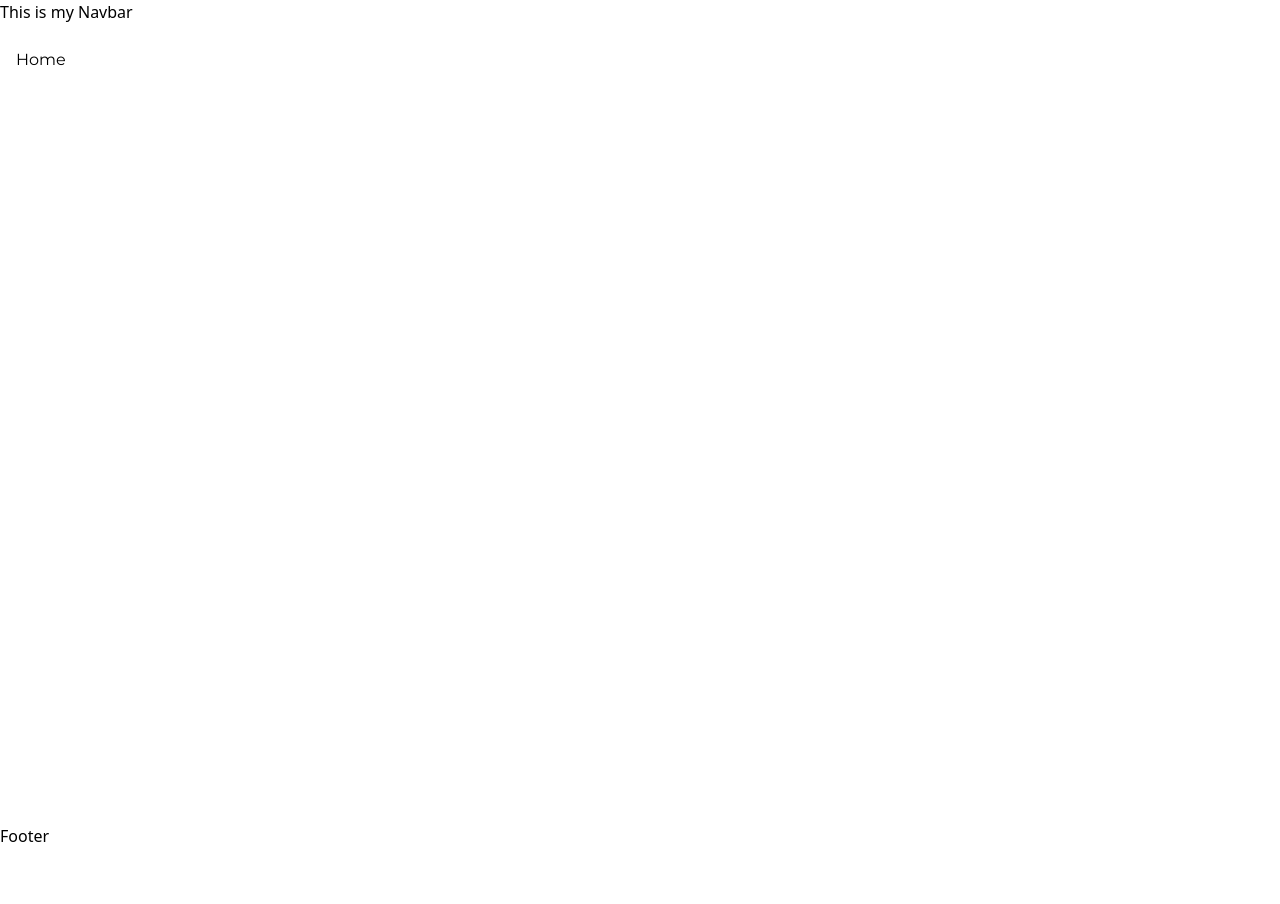
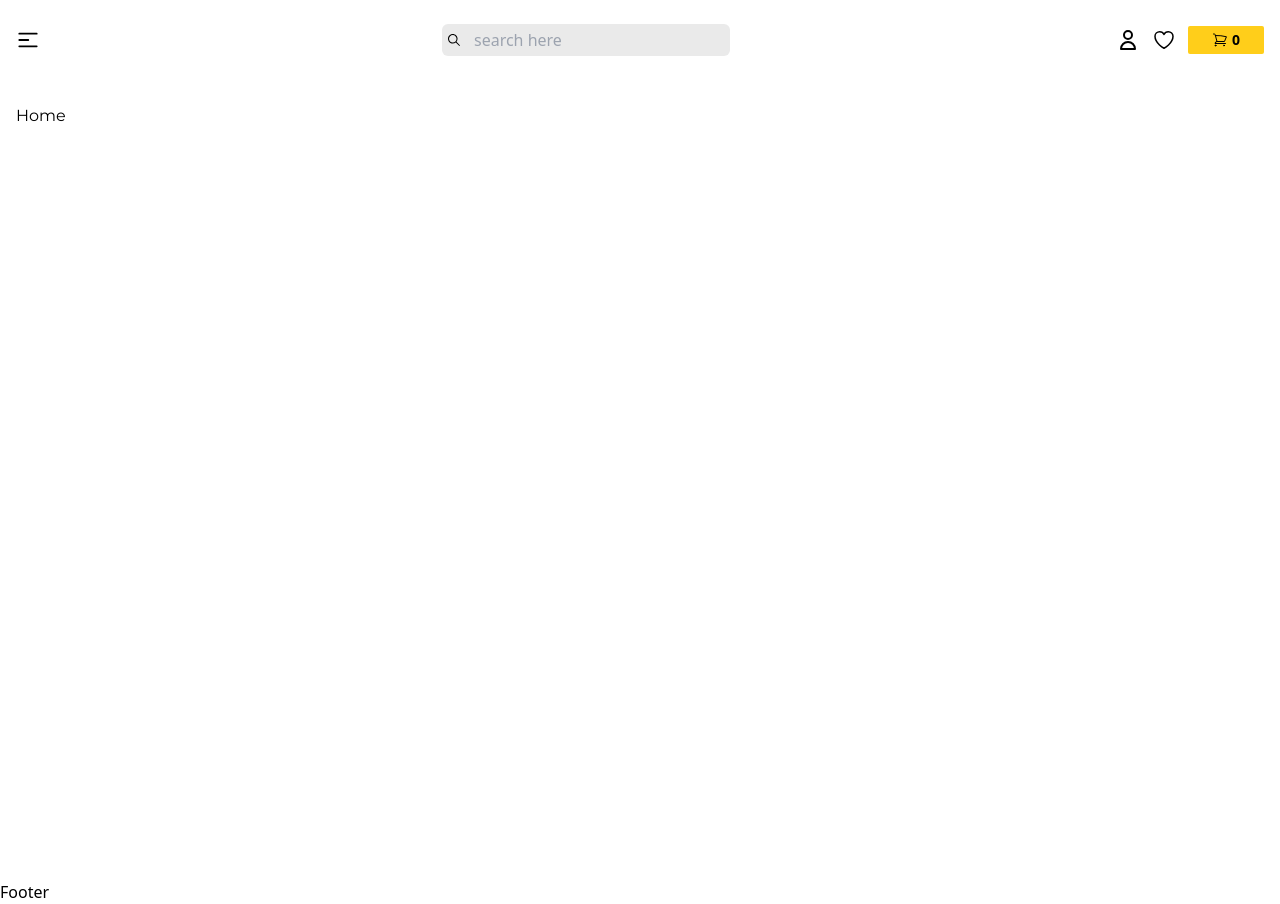
Before and after one commit to patil-bhupendra/bookstore-mern-v2, a React (Vite) app in the folder frontend/: page / in a window 1280 px wide. Before the commit the page ends 848 px from the top, so only its background shows below. Built offline with nearby package versions, Linux system fonts and the light colour scheme.

Commit message:
Add basic navbar UI with search and cart

```diff
--- a/frontend/package.json
+++ b/frontend/package.json
@@ -12,6 +12,7 @@
   "dependencies": {
     "react": "^19.2.0",
     "react-dom": "^19.2.0",
+    "react-icons": "^5.5.0",
     "react-router-dom": "^7.11.0"
   },
   "devDependencies": {
--- a/frontend/src/components/Navbar.jsx
+++ b/frontend/src/components/Navbar.jsx
@@ -1,11 +1,52 @@
-import React from 'react'
+import React from "react";
+import { Link } from "react-router-dom";
+import {
+  HiOutlineShoppingCart,
+  HiOutlineHeart,
+  HiMiniBars3CenterLeft,
+} from "react-icons/hi2";
+import { IoIosSearch } from "react-icons/io";
+import { HiOutlineUser } from "react-icons/hi";
 
 const Navbar = () => {
   return (
-    <div>
-      This is my Navbar
-    </div>
-  )
-}
+    <header className="max-w-screen-2xl mx-auto px-4 py-6">
+      <nav className="flex justify-between items-center">
+        {/* left side    */}
+        <div className="flex items-center md:gap-16 gap-4">
+          <Link to="/">
+            <HiMiniBars3CenterLeft className="size-6" />
+          </Link>
+        </div>
+
+        {/* search input */}
+        <div className="relative sm:w-72 w-40 space-x-2">
+          <IoIosSearch className="absolute inline-block left-3 inset-y-2 " />
+          <input
+            type="text"
+            placeholder="search here"
+            className="bg-[#EAEAEA] w-full py-1 md:px-8 px-6 rounded-md focus:outline-none"
+          />
+        </div>
+
+        {/* right side */}
+        <div className="relative flex items-center md:space-x-3 space-x-2">
+          <HiOutlineUser className="size-6" />
+          <button className="hidden sm:block">
+            <HiOutlineHeart className="size-6" />
+          </button>
+
+          <Link
+            to="/cart"
+            className="bg-primary p-1 sm:px-6 px-2 flex items-center rounded-sm"
+          >
+            <HiOutlineShoppingCart className="" />
+            <span className="text-sm font-semibold sm:ml-1">0</span>
+          </Link>
+        </div>
+      </nav>
+    </header>
+  );
+};
 
 export default Navbar;
```
Also changed, not shown: 1 other file (tests, documents, lock files or other folders).
